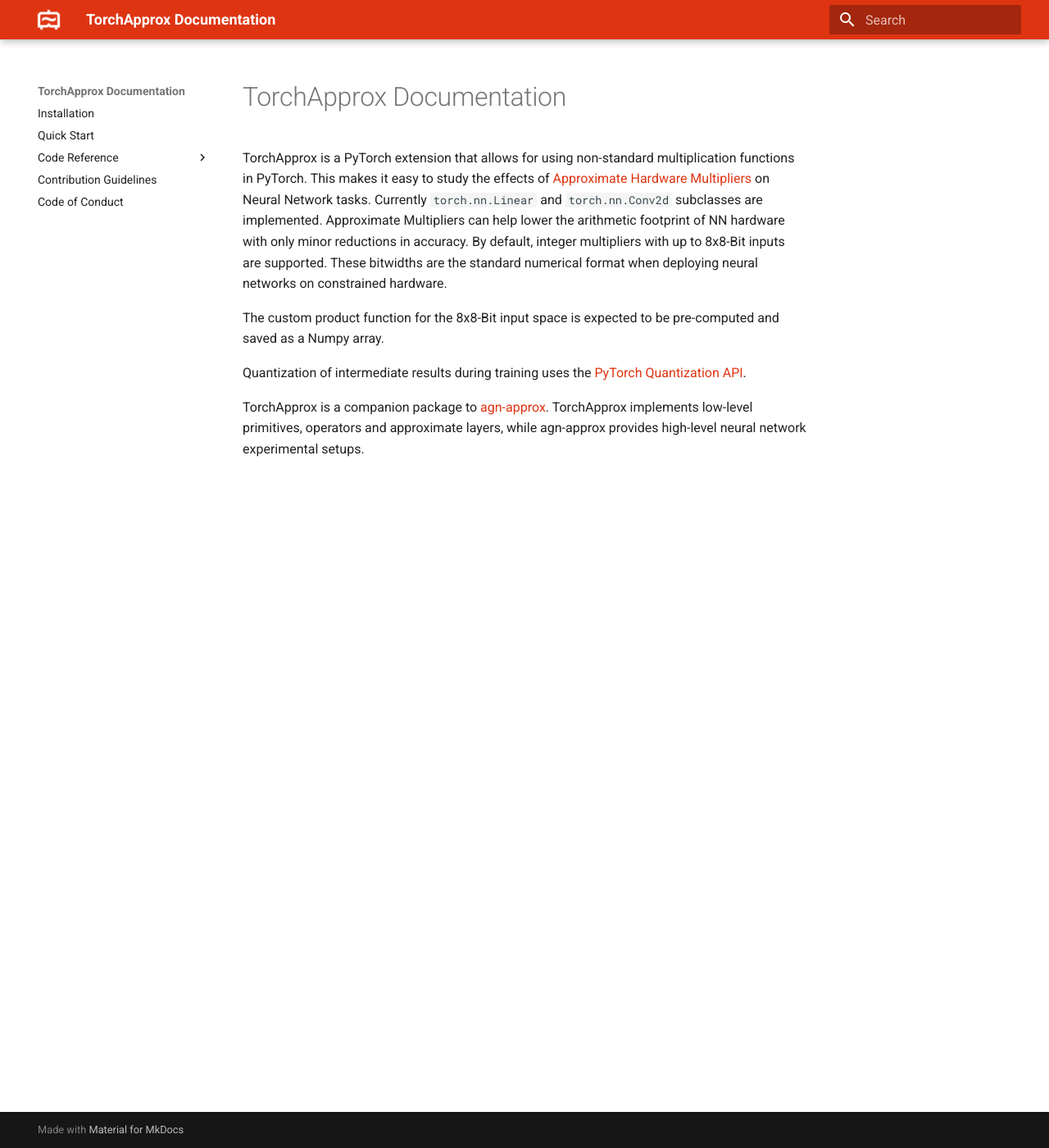
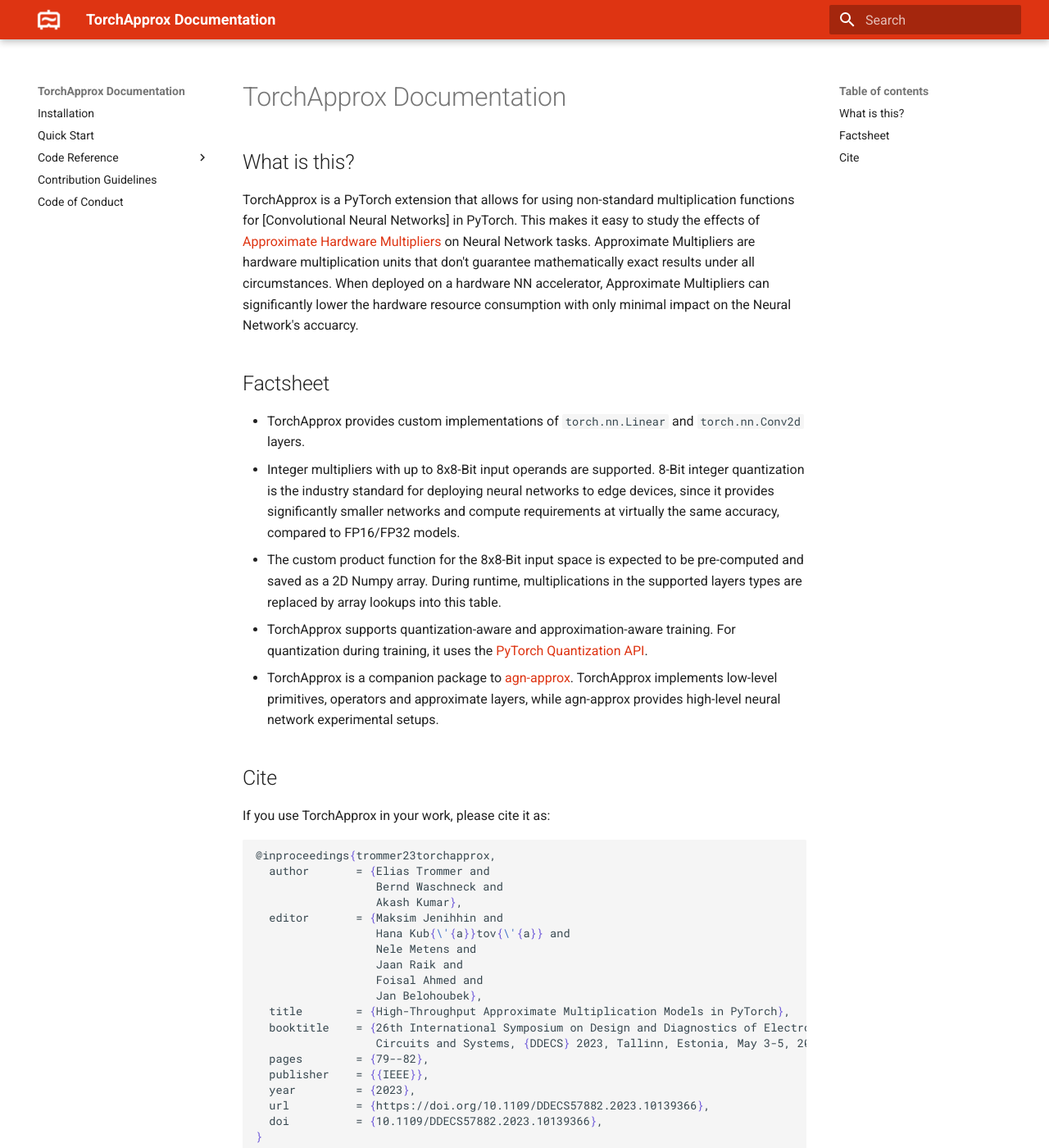
Before and after one commit to etrommer/torch-approx, an MkDocs documentation site: the page built from docs/index.md, in a window 1280 px wide and 1400 px high. Shown: the whole window at 82% size. Built offline with MkDocs 1.6.1 and Material for MkDocs 9.7.7, drawn with Linux system fonts in a browser that asks for light colours.

Commit message:
Simplify docs start page

````diff
--- a/docs/index.md
+++ b/docs/index.md
@@ -1,8 +1,36 @@
 # TorchApprox Documentation
-TorchApprox is a PyTorch extension that allows for using non-standard multiplication functions in PyTorch. This makes it easy to study the effects of [Approximate Hardware Multipliers](https://arxiv.org/pdf/2301.12181.pdf) on Neural Network tasks. Currently `torch.nn.Linear` and `torch.nn.Conv2d` subclasses are implemented. Approximate Multipliers can help lower the arithmetic footprint of NN hardware with only minor reductions in accuracy. By default, integer multipliers with up to 8x8-Bit inputs are supported. These bitwidths are the standard numerical format when deploying neural networks on constrained hardware.
 
-The custom product function for the 8x8-Bit input space is expected to be pre-computed and saved as a Numpy array.
+## What is this?
+TorchApprox is a PyTorch extension that allows for using non-standard multiplication functions for [Convolutional Neural Networks] in PyTorch. This makes it easy to study the effects of [Approximate Hardware Multipliers](https://arxiv.org/pdf/2301.12181.pdf) on Neural Network tasks. Approximate Multipliers are hardware multiplication units that don't guarantee mathematically exact results under all circumstances. When deployed on a hardware NN accelerator, Approximate Multipliers can
+significantly lower the hardware resource consumption with only minimal impact on the Neural Network's accuarcy.
 
-Quantization of intermediate results during training uses the [PyTorch Quantization API](https://pytorch.org/docs/stable/quantization.html).
+## Factsheet
+- TorchApprox provides custom implementations of `torch.nn.Linear` and `torch.nn.Conv2d` layers.
+- Integer multipliers with up to 8x8-Bit input operands are supported. 8-Bit integer quantization is the industry standard for deploying neural networks to edge devices, since it provides significantly smaller networks and compute requirements at virtually the same accuracy, compared to FP16/FP32 models.
+- The custom product function for the 8x8-Bit input space is expected to be pre-computed and saved as a 2D Numpy array. During runtime, multiplications in the supported layers types are replaced by array lookups into this table.
+- TorchApprox supports quantization-aware and approximation-aware training. For quantization during training, it uses the [PyTorch Quantization API](https://pytorch.org/docs/stable/quantization.html).
+- TorchApprox is a companion package to [agn-approx](https://github.com/etrommer/agn-approx). TorchApprox implements low-level primitives, operators and approximate layers, while agn-approx provides high-level neural network experimental setups.
 
-TorchApprox is a companion package to [agn-approx](https://github.com/etrommer/agn-approx). TorchApprox implements low-level primitives, operators and approximate layers, while agn-approx provides high-level neural network experimental setups.
+## Cite
+If you use TorchApprox in your work, please cite it as:
+```latex
+@inproceedings{trommer23torchapprox,
+  author       = {Elias Trommer and
+                  Bernd Waschneck and
+                  Akash Kumar},
+  editor       = {Maksim Jenihhin and
+                  Hana Kub{\'{a}}tov{\'{a}} and
+                  Nele Metens and
+                  Jaan Raik and
+                  Foisal Ahmed and
+                  Jan Belohoubek},
+  title        = {High-Throughput Approximate Multiplication Models in PyTorch},
+  booktitle    = {26th International Symposium on Design and Diagnostics of Electronic
+                  Circuits and Systems, {DDECS} 2023, Tallinn, Estonia, May 3-5, 2023},
+  pages        = {79--82},
+  publisher    = {{IEEE}},
+  year         = {2023},
+  url          = {https://doi.org/10.1109/DDECS57882.2023.10139366},
+  doi          = {10.1109/DDECS57882.2023.10139366},
+}
+```
````
